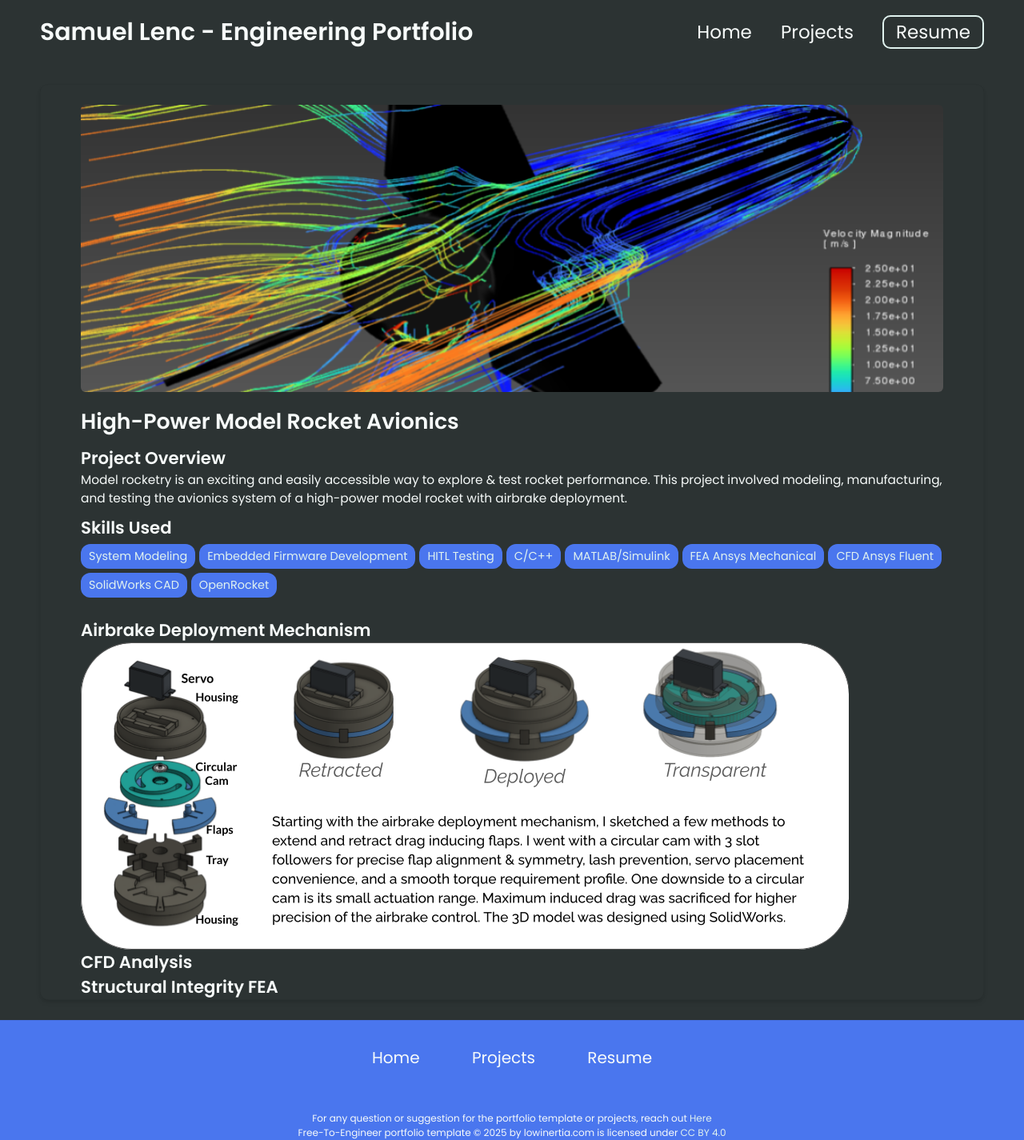
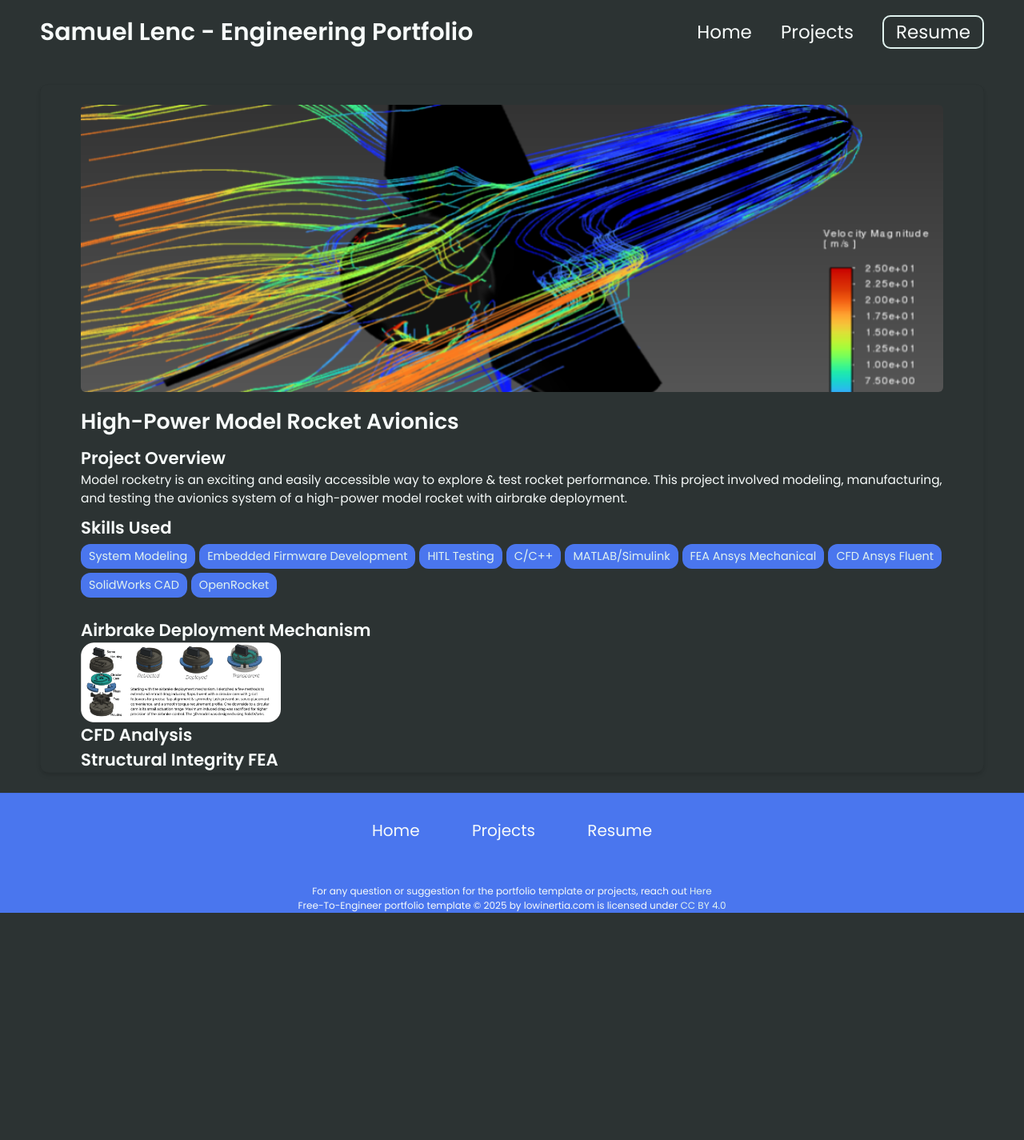
Before and after one commit to shlenc/shlenc.github.io, a Jekyll site: the page built from _projects/A-rocket-airbrake/index.md, in a window 1280 px wide. Shown: the whole page at 80% size. Built offline with Jekyll 4.4.1, drawn with Linux system fonts in a browser that asks for light colours; after the commit the page ends 1141 px from its top, so only the background shows below that.

Commit message:
image height

```diff
--- a/_projects/A-rocket-airbrake/index.md
+++ b/_projects/A-rocket-airbrake/index.md
@@ -17,7 +17,7 @@
 ---
 
 ## Airbrake Deployment Mechanism
-{% include image-gallery.html images="airbrake_mechanism.png" height="200%" %}
+{% include image-gallery.html images="airbrake_mechanism.png" height="100" %}
 
 ## CFD Analysis
 
```
